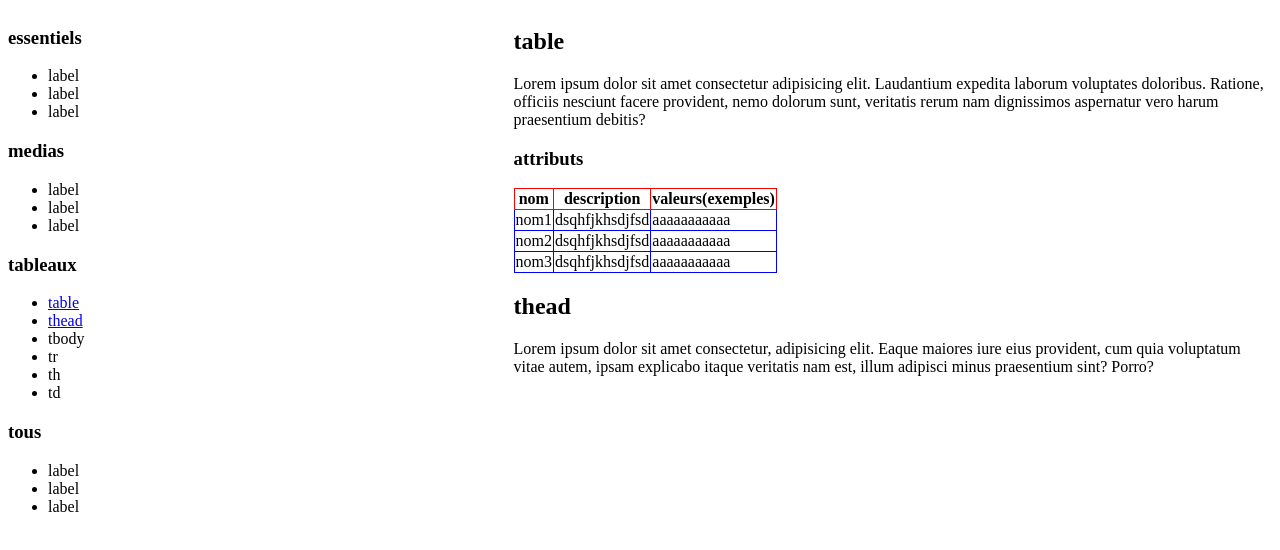
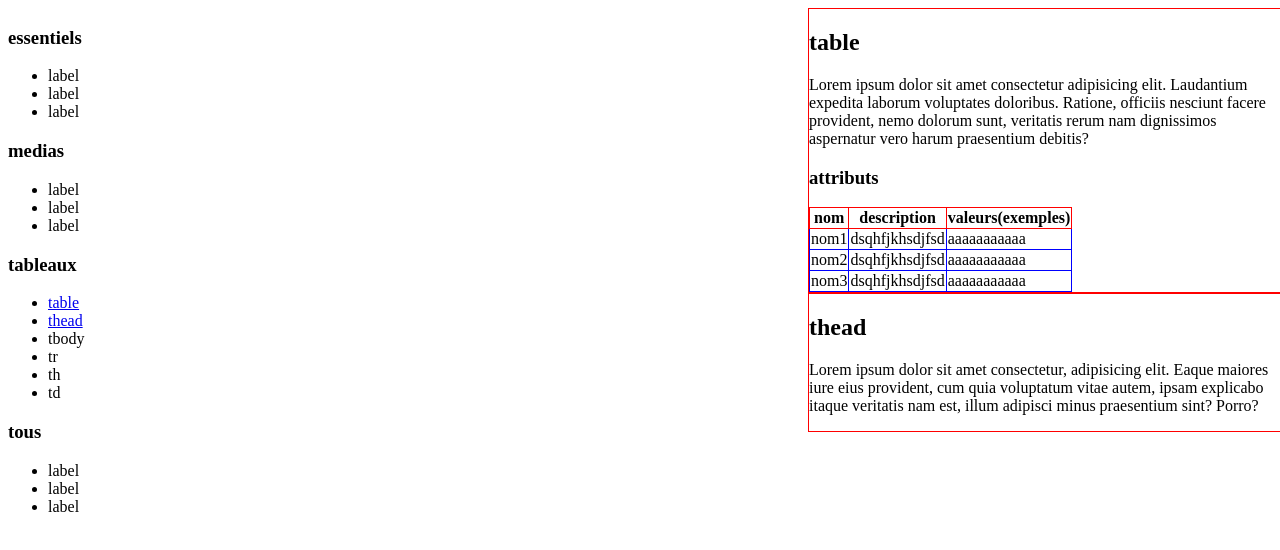
Before and after one commit to areverdy/testwireframe, a plain HTML site: page index.html in a window 1280 px wide. Drawn offline with Linux system fonts and the light colour scheme.

Commit message:
ajout taille des parents 2

```diff
--- a/index.css
+++ b/index.css
@@ -23,3 +23,19 @@ th {
 td {
     border: 1px solid blue;
 }
+
+article {
+    border: 1px solid red;
+}
+html{
+    width: 100%;
+}
+head{
+    width: 100%;
+}
+body{
+    width: 100%;
+}
+.left{
+    width: 100%;
+}
```
